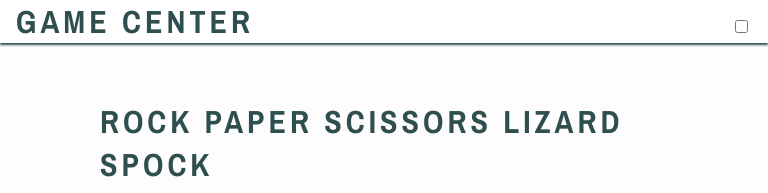
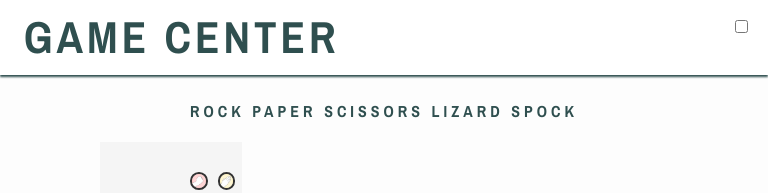
Before and after one commit to OV00VO/rpsls, a plain HTML site: page index.html in a window 768 px wide. Shown: the top 193 px of the page. Drawn offline with nearby package versions, Linux system fonts and the light colour scheme.

Commit message:
Update style.css
Add style, fix menu issue.

```diff
--- a/assets/css/style.css
+++ b/assets/css/style.css
@@ -7,12 +7,12 @@
     box-sizing: border-box;
 }
 
-/* #logo {
+#logo {
         font-size: 280%;
         line-height: 75px;
         font-size: 280%;
         margin: 0 0.5rem;
-    } */
+    }
 
 #menu {
     list-style-type: none;
@@ -272,7 +272,7 @@ button:hover {
         margin-bottom: 10px;
     }
     @media screen and (max-width: 768px) {
-       /* h1 {
+       h1 {
             font-family: 'Archivo Narrow', sans-serif;
             text-transform: uppercase;
             letter-spacing: 4px;
@@ -321,4 +321,4 @@ button:hover {
             grid-template-columns: repeat(2, 1fr);
             grid-template-rows: repeat(2, 1fr);
             gap: 10px;
-        } */
+        }
```
